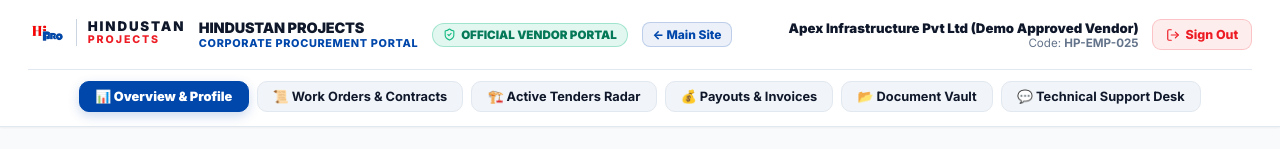
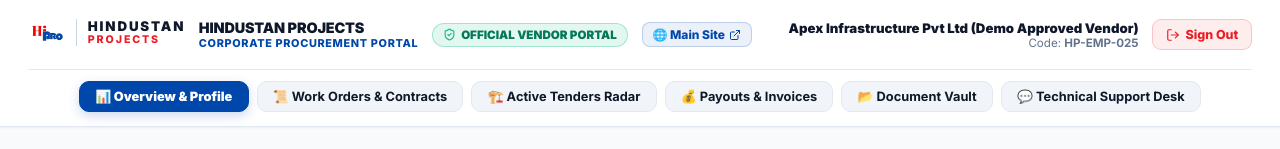
Before and after one commit to hindustan-groups/Empanelment-Portal, a React (Vite) app: page /vendor-dashboard in a window 1280 px wide. Both pictures are taken after typing "Sample", "Sample123" into the empty fields and a click on the button "Sign In to Vendor Portal". Shown: the top 149 px of the page. Built offline with nearby package versions, Linux system fonts and the light colour scheme.

Commit message:
feat(navigation): integrate direct clickable Main Corporate Site links across Header, Admin Page, and Vendor Dashboard

```diff
--- a/src/pages/AdminPage.jsx
+++ b/src/pages/AdminPage.jsx
@@ -480,6 +480,9 @@ export default function AdminPage({ isAuthenticated, onLogout }) {
             </div>
           </div>
           <div style={{ display: 'flex', gap: '0.5rem', flexWrap: 'wrap' }}>
+            <a href="https://www.hindustanprojects.in" target="_blank" rel="noreferrer" className="btn-secondary" style={{ fontSize: '0.8rem', padding: '0.45rem 0.85rem', color: '#0047AB' }}>
+              <ExternalLink style={{ width: 14, height: 14 }} /><span>Main Corporate Site</span>
+            </a>
             <button onClick={handleExportCSV} className="btn-secondary" style={{ fontSize: '0.8rem', padding: '0.45rem 0.85rem' }}>
               <Download style={{ width: 14, height: 14, color: '#10B981' }} /><span>Export CSV</span>
             </button>
--- a/src/pages/VendorDashboardPage.jsx
+++ b/src/pages/VendorDashboardPage.jsx
@@ -175,9 +175,10 @@ export default function VendorDashboardPage() {
                 <span>OFFICIAL VENDOR PORTAL</span>
               </div>
 
-              <Link to="/" style={{ fontSize: '0.75rem', fontWeight: 800, color: '#0047AB', textDecoration: 'none', padding: '0.25rem 0.6rem', borderRadius: 8, backgroundColor: 'rgba(0,71,171,0.08)', border: '1px solid rgba(0,71,171,0.2)', display: 'inline-flex', alignItems: 'center', gap: '0.25rem' }}>
-                <span>← Main Site</span>
-              </Link>
+              <a href="https://www.hindustanprojects.in" target="_blank" rel="noreferrer" style={{ fontSize: '0.75rem', fontWeight: 800, color: '#0047AB', textDecoration: 'none', padding: '0.25rem 0.6rem', borderRadius: 8, backgroundColor: 'rgba(0,71,171,0.08)', border: '1px solid rgba(0,71,171,0.2)', display: 'inline-flex', alignItems: 'center', gap: '0.25rem' }}>
+                <span>🌐 Main Site</span>
+                <ExternalLink style={{ width: 12, height: 12 }} />
+              </a>
             </div>
 
             {/* Right User Status & Logout */}
```
